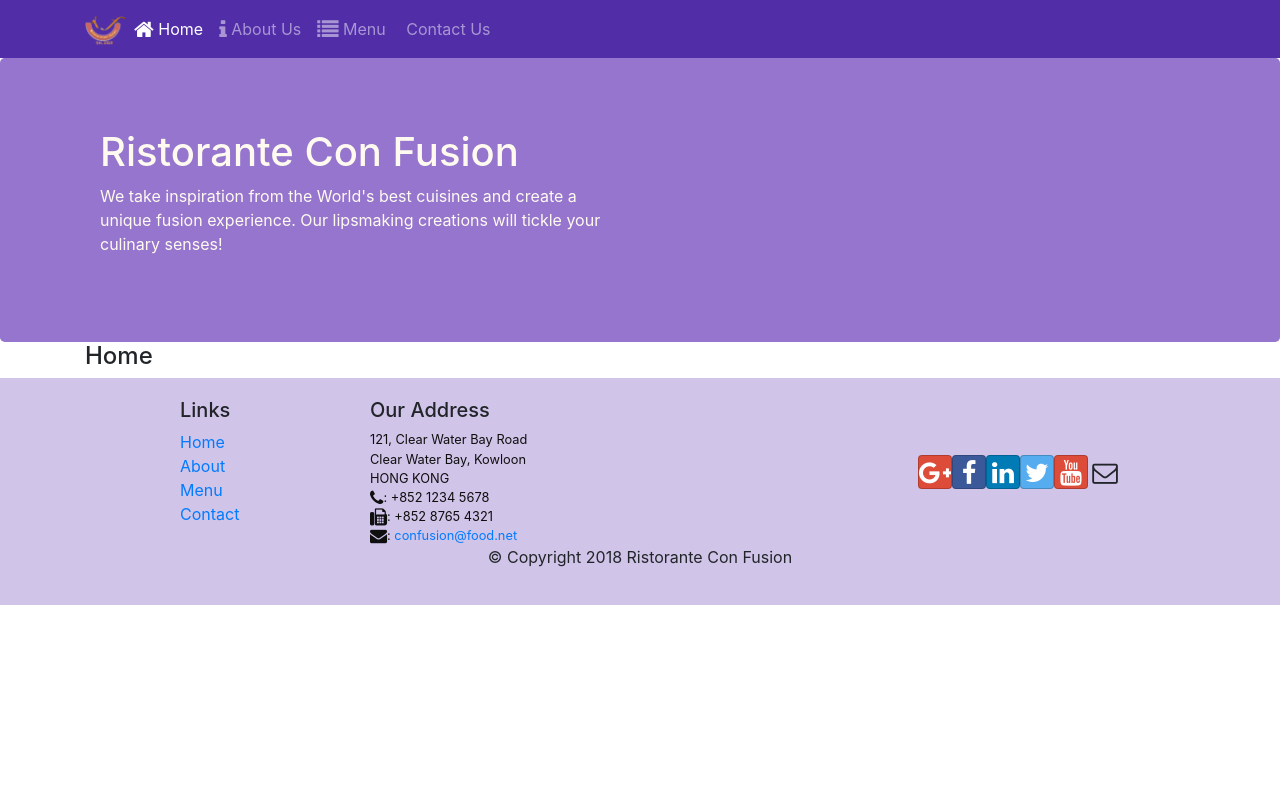
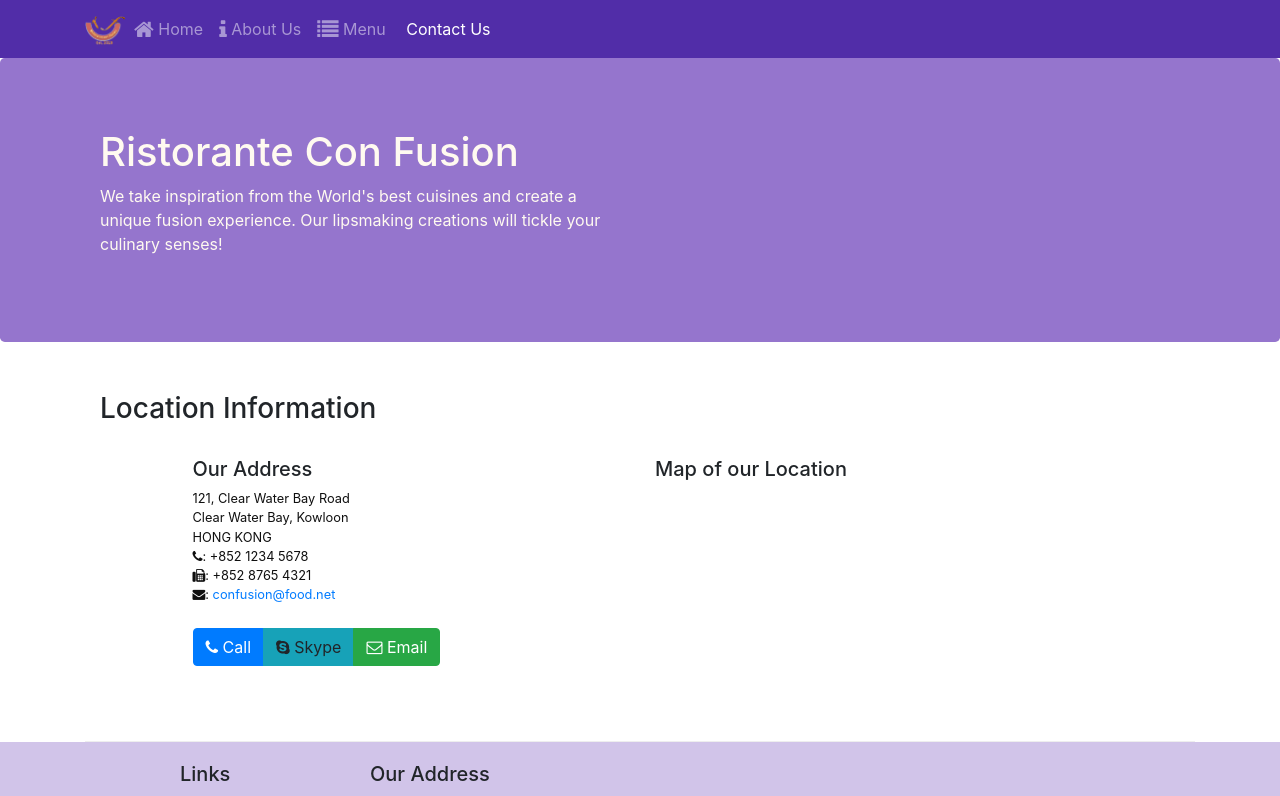
Before and after one commit to priyanshi0799/confusion, a React (Create React App) app: page /contactus in a window 1280 px wide. Before the commit this address led to /home. Shown: the top 796 px of the page. Built offline with nearby package versions, Linux system fonts and the light colour scheme.

Commit message:
Contact Us Component

```diff
--- /dev/null
+++ b/src/components/ContactComponent.js
@@ -0,0 +1,36 @@
+import React from 'react';
+
+function Contact(props) {
+    return(
+        <div className="container">
+            <div className="row row-content">
+                <div className="col-12">
+                <h3>Location Information</h3>
+                </div>
+                <div className="col-12 col-sm-4 offset-sm-1">
+                        <h5>Our Address</h5>
+                        <address>
+                        121, Clear Water Bay Road<br />
+                        Clear Water Bay, Kowloon<br />
+                        HONG KONG<br />
+                        <i className="fa fa-phone"></i>: +852 1234 5678<br />
+                        <i className="fa fa-fax"></i>: +852 8765 4321<br />
+                        <i className="fa fa-envelope"></i>: <a href="mailto:confusion@food.net">confusion@food.net</a>
+                        </address>
+                </div>
+                <div className="col-12 col-sm-6 offset-sm-1">
+                    <h5>Map of our Location</h5>
+                </div>
+                <div className="col-12 col-sm-11 offset-sm-1">
+                    <div className="btn-group" role="group">
+                        <a role="button" className="btn btn-primary" href="tel:+85212345678"><i className="fa fa-phone"></i> Call</a>
+                        <a role="button" className="btn btn-info"><i className="fa fa-skype"></i> Skype</a>
+                        <a role="button" className="btn btn-success" href="mailto:confusion@food.net"><i className="fa fa-envelope-o"></i> Email</a>
+                    </div>
+                </div>
+            </div>
+        </div>
+    );
+}
+
+export default Contact;
--- a/src/components/HeaderComponent.js
+++ b/src/components/HeaderComponent.js
@@ -58,7 +58,8 @@ class Header extends Component{
                     <div className="row row-header">
                         <div className="col-12 col-sm-6">
                             <h1>Ristorante Con Fusion</h1>
-                            <p>We take inspiration from the World's best cuisines and create a unique fusion experience. Our lipsmaking creations will tickle your culinary senses!</p>
+                            <p>We take inspiration from the World's best cuisines and create a unique fusion experience. Our lipsmaking
+                                creations will tickle your culinary senses!</p>
                         </div>
                     </div>
                 </div>
--- a/src/components/MainComponent.js
+++ b/src/components/MainComponent.js
@@ -5,6 +5,7 @@ import Menu from './MenuComponent';
 import { DISHES } from '../shared/dishes';
 import Header from './HeaderComponent';
 import Footer from './FooterComponent';
+import Contact from './ContactComponent';
 
 import { Switch, Route, Redirect} from 'react-router-dom';
 
@@ -28,6 +29,7 @@ class Main extends Component {
       <Switch>
         <Route path="/home" component={HomePage}/>
         <Route exact path="/menu" component={()=> <Menu dishes={this.state.dishes}/>}/>
+        <Route exact path="/contactus" component={Contact}/>
         <Redirect to="/home"/>
       </Switch>
       <Footer/>
```
